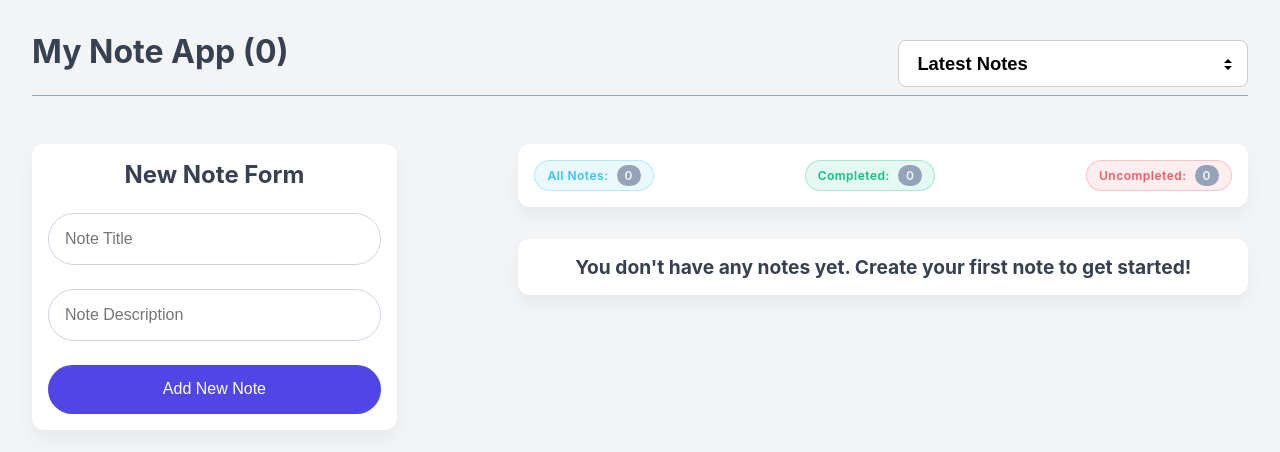
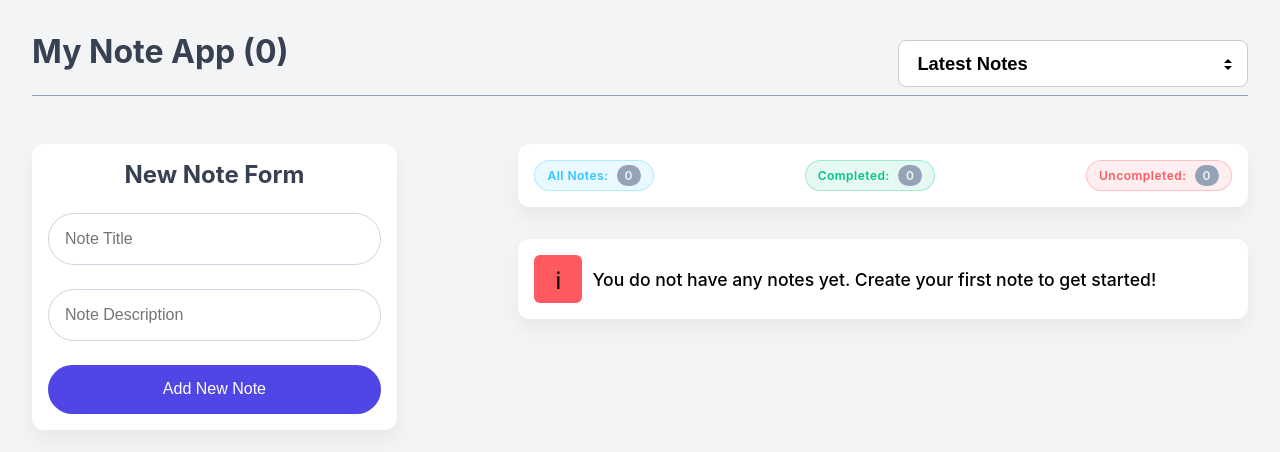
Before and after one commit to hdaberi/react-note-app-project, a React (Vite) app: page / in a window 1280 px wide. Shown: the top 452 px of the page. Built offline with nearby package versions, Linux system fonts and the light colour scheme.

Commit message:
create message alert component and use children props

```diff
--- a/src/App.css
+++ b/src/App.css
@@ -42,7 +42,9 @@
   border-radius: 12px;
   overflow: hidden;
   box-shadow: 0 10px 20px rgba(0, 0, 0, 0.05);
-  transition: transform 0.3s ease, box-shadow 0.3s ease;
+  transition:
+    transform 0.3s ease,
+    box-shadow 0.3s ease;
   padding: 1rem;
 }
 
@@ -60,7 +62,9 @@
   border-radius: 12px;
   overflow: hidden;
   box-shadow: 0 10px 20px rgba(0, 0, 0, 0.05);
-  transition: transform 0.3s ease, box-shadow 0.3s ease;
+  transition:
+    transform 0.3s ease,
+    box-shadow 0.3s ease;
   padding: 1rem;
 }
 .role-badge {
@@ -110,7 +114,31 @@
   margin-bottom: 1.5rem;
   box-shadow: 0 10px 20px rgba(0, 0, 0, 0.05);
 }
-
+.message {
+  display: flex;
+  align-items: center;
+  gap: 10px;
+  padding: 1rem;
+  background-color: #fff;
+  border-radius: 0.75rem;
+  margin-bottom: 1.5rem;
+  box-shadow: 0 10px 20px rgba(0, 0, 0, 0.05);
+  .message-text{
+    font-size: 1.1rem;
+    font-weight: 500;
+  }
+  .icon{
+    display: flex;
+    align-items: center;
+    justify-content: center;
+    width: 2vw;
+    height: 2vh;
+    font-size: 1.5rem;
+    background-color: #ff5a5f;
+    padding: 1.5rem;
+    border-radius: .375rem;
+  }
+}
 .note-item__header {
   display: flex;
   align-items: center;
--- /dev/null
+++ b/src/components/Message.jsx
@@ -0,0 +1,5 @@
+function Message({ children }) {
+  return <div className="message">{children}</div>;
+}
+
+export default Message;
--- a/src/components/NoteList.jsx
+++ b/src/components/NoteList.jsx
@@ -1,3 +1,4 @@
+import Message from "./Message";
 import NoteStatuse from "./NoteStatuse";
 function NoteList({ notes, deleteNoteHandler, onCompleteNote }) {
   console.log(notes);
@@ -15,9 +16,13 @@ function NoteList({ notes, deleteNoteHandler, onCompleteNote }) {
             />
           ))
         ) : (
-          <div className="note-item">
-            <p className="note-item__empty">You don't have any notes yet. Create your first note to get started!</p>
-          </div>
+          <Message>
+            <span className="icon">&#8505;</span>
+            <p className="message-text">
+              You do not have any notes yet. Create your first note to get
+              started!
+            </p>
+          </Message>
         )}
       </div>
     </div>
```
Also changed, not shown: public/info-circle.svg (added). Lines whose indentation alone changed are shown as unchanged.
